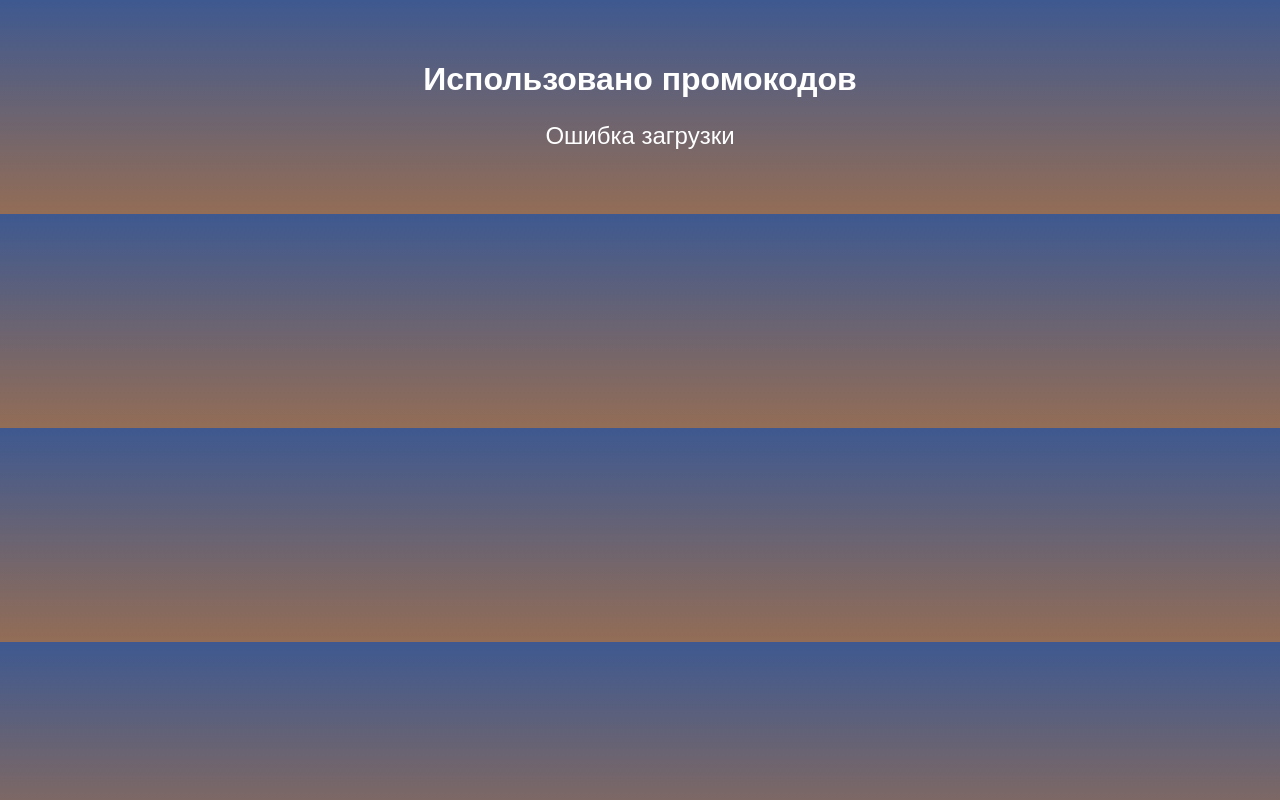
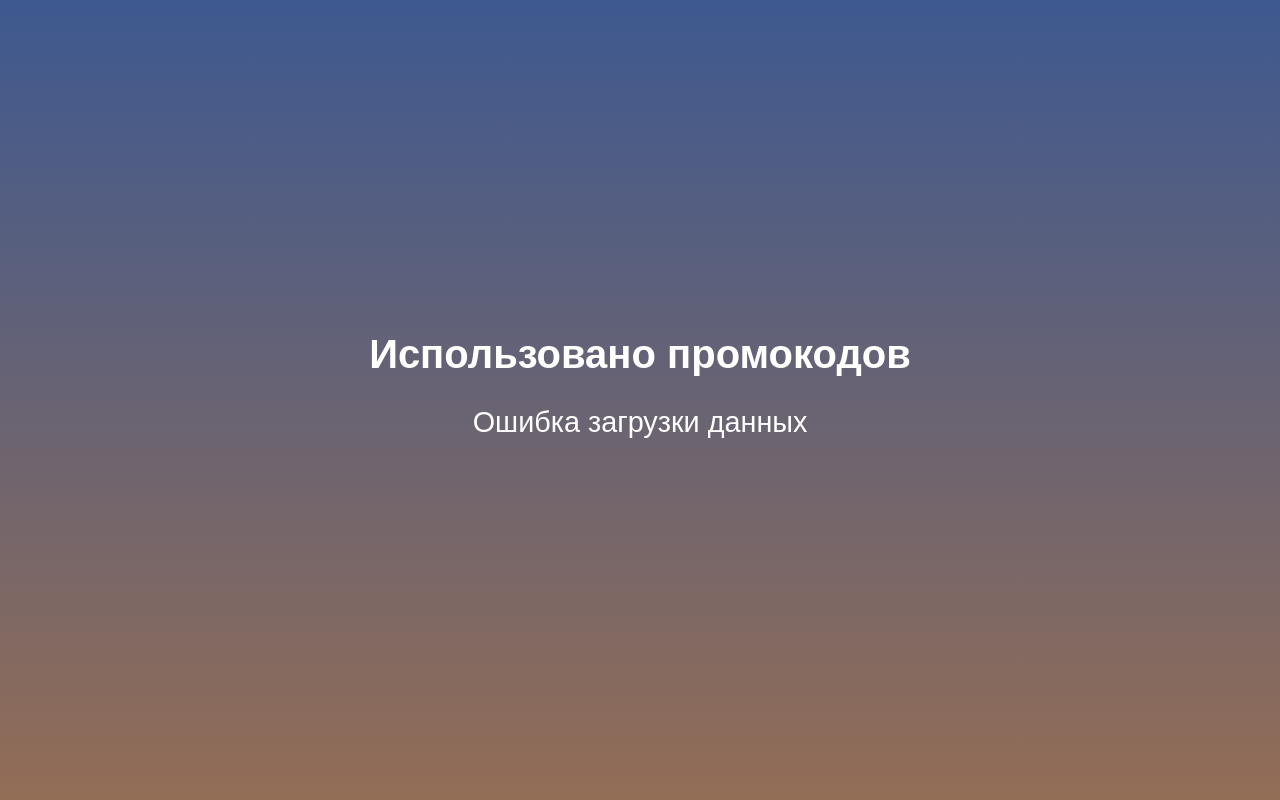
Before and after one commit to Hukum1020/promo_stats, a Flask app: page / in a window 1280 px wide. Run offline with Flask 3, Linux system fonts and the light colour scheme; data that the repository does not hold is empty; parts of the project's set-up code (start-up, migrations or seed data) failed here and were passed over.

Commit message:
Update index.html

```diff
--- a/templates/index.html
+++ b/templates/index.html
@@ -1,25 +1,55 @@
 <!DOCTYPE html>
 <html lang="ru">
 <head>
-  <meta charset="UTF-8" />
+  <meta charset="UTF-8">
+  <meta name="viewport" content="width=device-width, initial-scale=1.0">
   <title>Статистика использования</title>
   <style>
-    body {
+    html, body {
+      margin: 0;
+      padding: 0;
+      height: 100%;
       font-family: Montserrat, Arial, sans-serif;
       background: linear-gradient(to bottom, #3E5990, #936D56);
+      background-repeat: no-repeat;
+      background-size: cover;
+      background-attachment: fixed;
       color: white;
       text-align: center;
+      display: flex;
+      flex-direction: column;
+      justify-content: center;
+    }
+
+    main {
       padding: 2em;
     }
+
+    h1 {
+      margin-top: 0;
+      font-size: 6vw; /* адаптивный размер */
+    }
+
     .stat {
-      font-size: 1.5em;
+      font-size: 5vw; /* тоже адаптивный */
       margin: 1em 0;
+    }
+
+    @media (min-width: 768px) {
+      h1 {
+        font-size: 2.5em;
+      }
+      .stat {
+        font-size: 1.8em;
+      }
     }
   </style>
 </head>
 <body>
-  <h1>Использовано промокодов</h1>
-  <div class="stat" id="used">Загрузка...</div>
+  <main>
+    <h1>Использовано промокодов</h1>
+    <div class="stat" id="used">Загрузка...</div>
+  </main>
 
   <script>
     async function fetchUsed() {
@@ -30,12 +60,12 @@
         document.getElementById('used').textContent = `Количество людей: ${data.used}`;
       } catch (err) {
         console.error("Ошибка загрузки:", err);
-        document.getElementById('used').textContent = "Ошибка загрузки";
+        document.getElementById('used').textContent = "Ошибка загрузки данных";
       }
     }
 
     fetchUsed();
-    setInterval(fetchUsed, 60000); // обновление каждую минуту
+    setInterval(fetchUsed, 10000); // обновление каждые 10 секунд
   </script>
 </body>
 </html>
```
